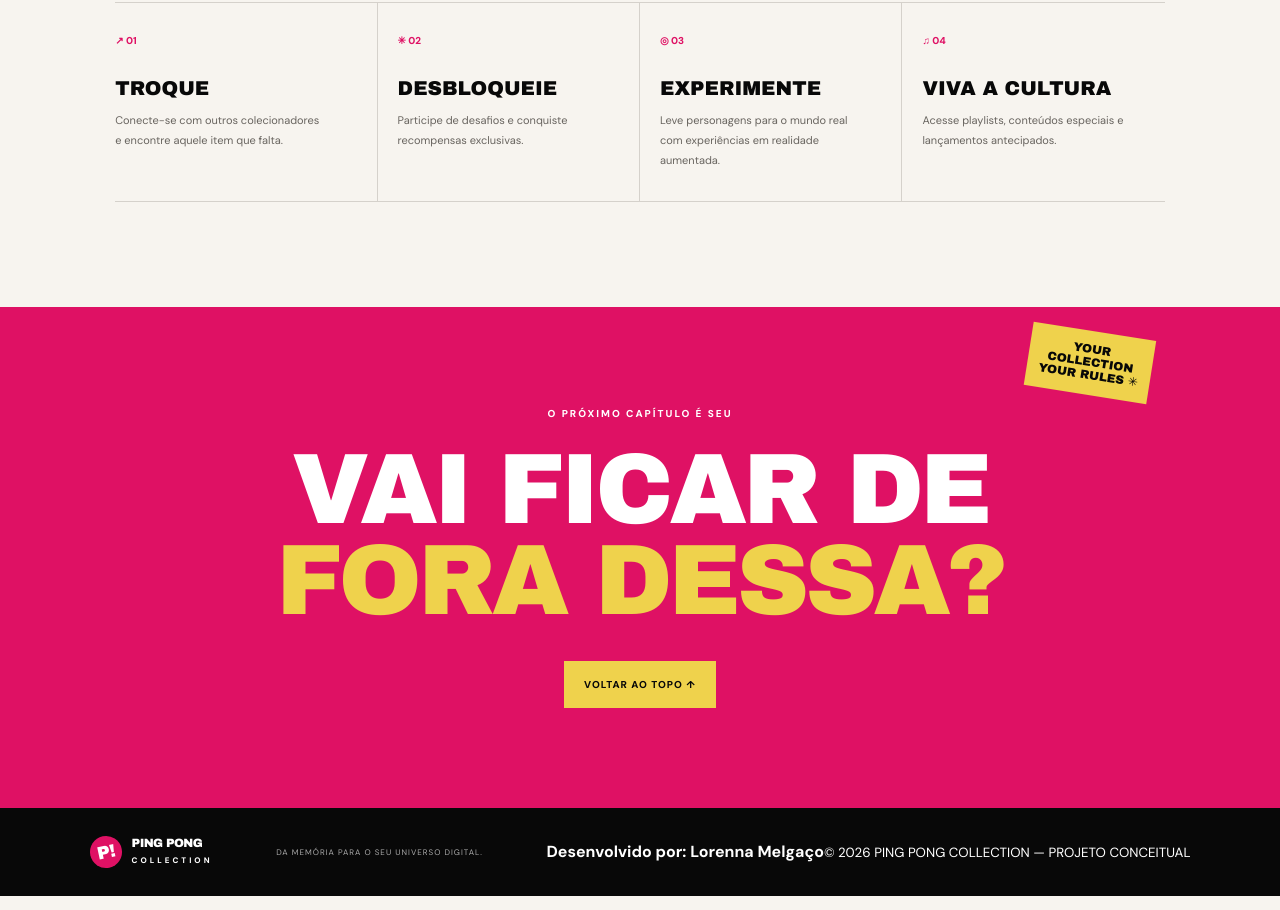
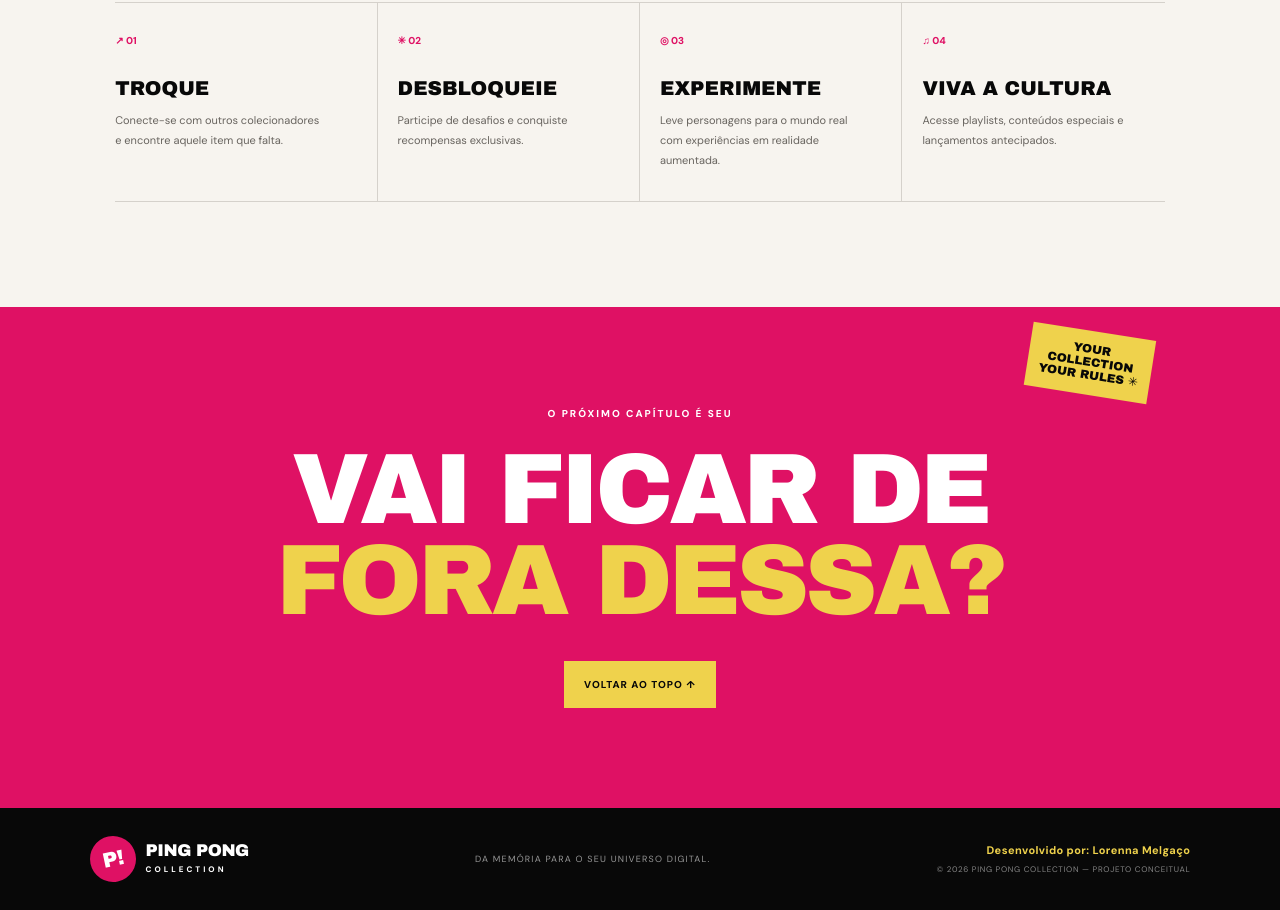
Before and after one commit to lorennamelgaco/ping-pong, a plain HTML site: page index.html in a window 1280 px wide. Shown: the part 9111-10021 px from the top of the page. Drawn offline with nearby package versions, Linux system fonts and the light colour scheme; a script that the page names is missing.

Commit message:
Estiliza assinatura e logo no rodapé

```diff
--- a/Static/Css/style.css
+++ b/Static/Css/style.css
@@ -192,3 +192,21 @@
 .catch-legend span{font:800 9px var(--body);letter-spacing:.4px;color:#56514b}.catch-legend b{color:var(--pink)}
 .catch-status{text-align:center;margin:15px 0 0;font:800 9px var(--body);letter-spacing:1px;color:var(--pink)}
 @media(max-width:700px){.catch-game{padding:15px}.catch-game-top{display:block}.catch-stats{margin:16px 0}.catch-stats div{flex:1}.catch-arena{height:155px}.catch-legend{justify-content:flex-start;gap:9px 13px}}
+
+
+/* RODAPÉ — assinatura do projeto */
+.site-footer{display:flex;align-items:center;justify-content:space-between;gap:24px;flex-wrap:wrap}
+.site-footer .footer-brand{flex-shrink:0}
+.site-footer .footer-brand .brand-mark{width:46px;height:46px;font-size:21px}
+.site-footer .footer-brand>span:last-child{font-size:17px;line-height:.9;letter-spacing:-.5px}
+.site-footer .footer-brand small{font-size:8px;letter-spacing:3px;margin-top:5px}
+.footer-tagline{font-size:9px;letter-spacing:1.2px;color:rgba(255,255,255,.58);text-align:center}
+.footer-credits{display:flex;flex-direction:column;align-items:flex-end;gap:7px;text-align:right}
+.footer-credits strong{font-size:11px;letter-spacing:.4px;color:var(--yellow)}
+.footer-credits small{font-size:8px;letter-spacing:.7px;color:rgba(255,255,255,.5)}
+@media(max-width:700px){
+  .site-footer{justify-content:center;text-align:center;gap:18px;padding:35px 20px}
+  .site-footer .footer-brand{margin:0 auto}
+  .footer-tagline{width:100%}
+  .footer-credits{align-items:center;text-align:center;width:100%}
+}
```
